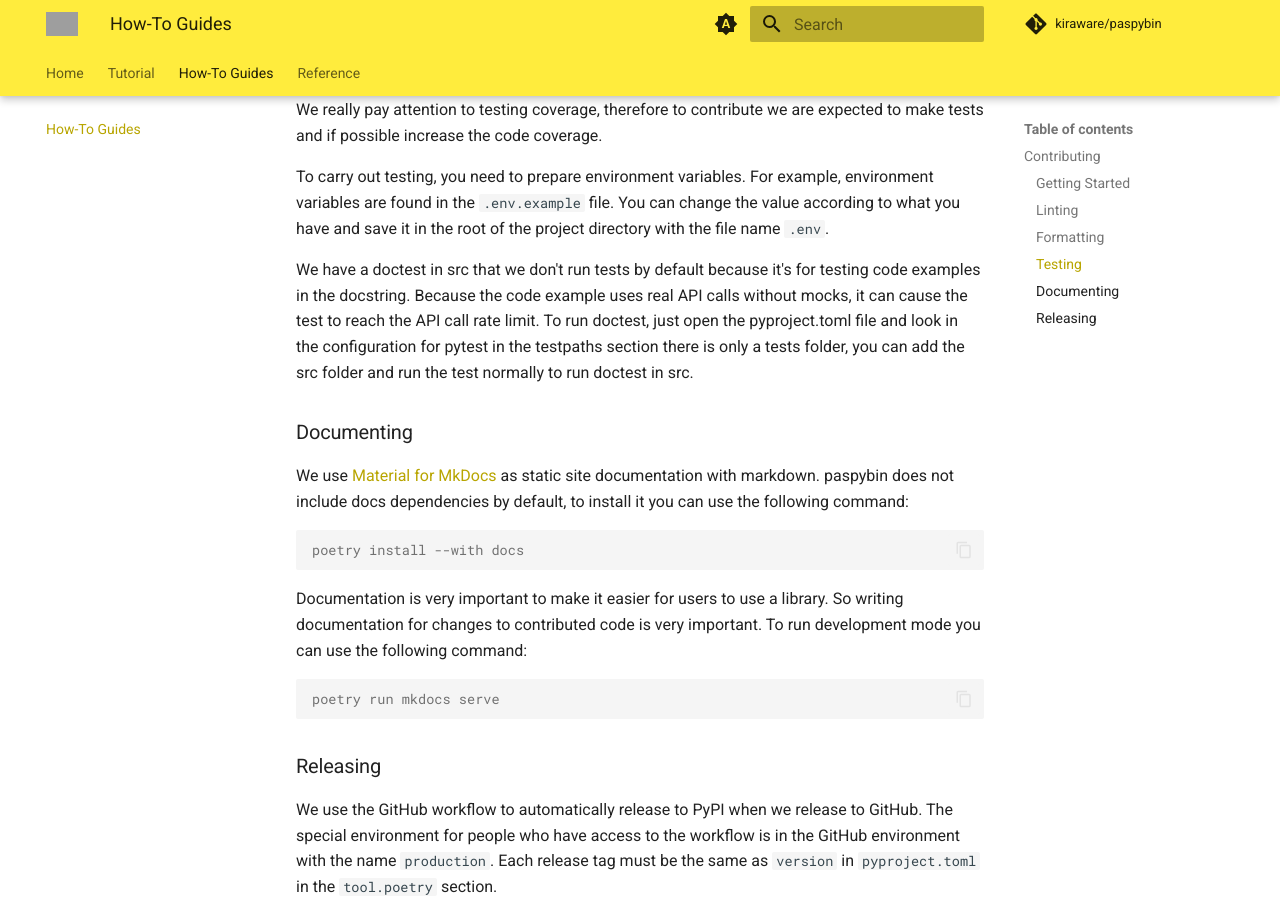
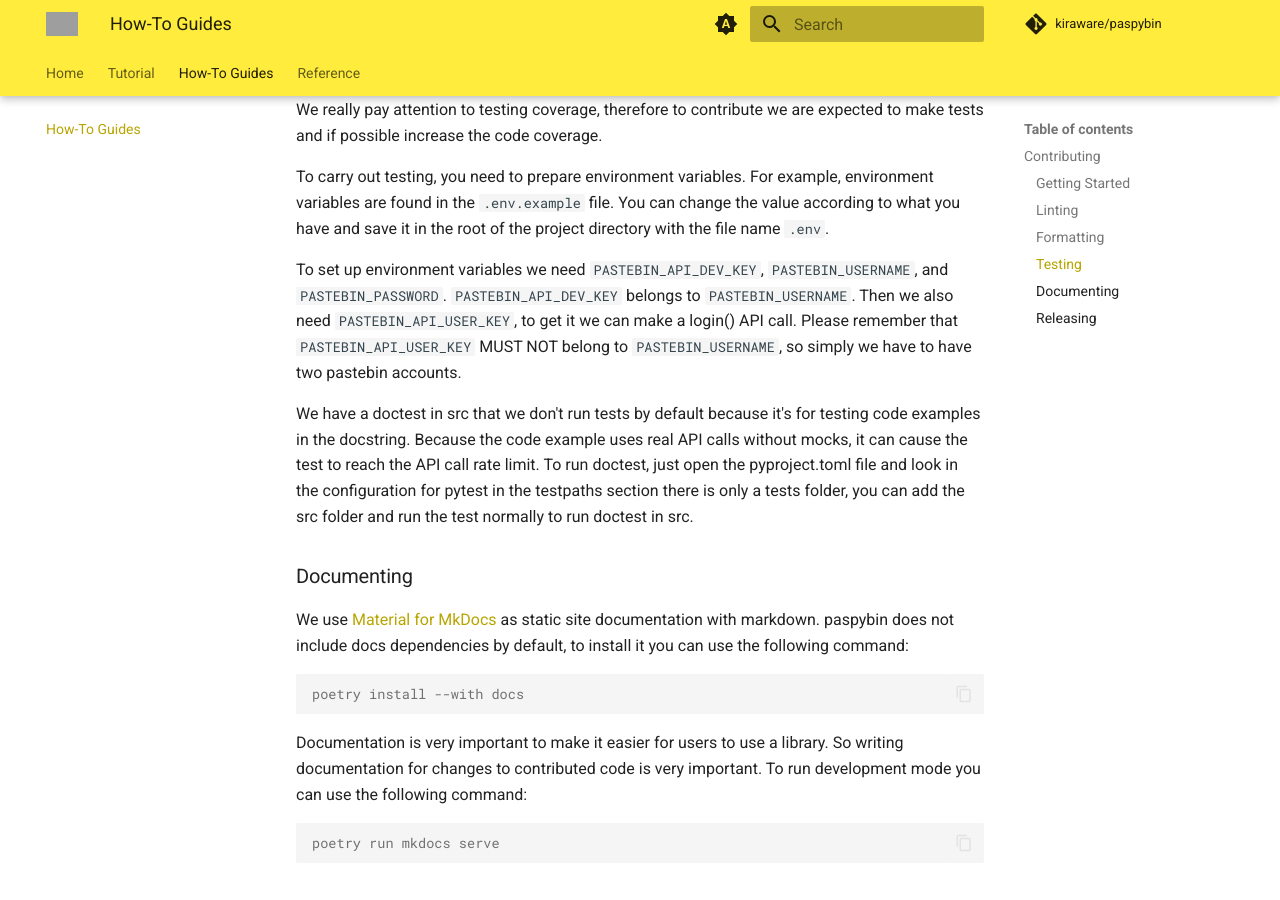
Before and after one commit to kiraware/paspybin, an MkDocs documentation site: the page built from docs/how-to-guides.md, in a window 1280 px wide and 900 px high, scrolled down 1851 px. Built offline with MkDocs 1.6.1 and Material for MkDocs 9.7.7, drawn with Linux system fonts in a browser that asks for light colours; comment, search, counter and statistics services are not loaded; grey boxes are pictures that could not be loaded.

Commit message:
update docs

```diff
--- a/docs/how-to-guides.md
+++ b/docs/how-to-guides.md
@@ -113,6 +113,13 @@
 file. You can change the value according to what you have and save
 it in the root of the project directory with the file name `.env`.
 
+To set up environment variables we need `PASTEBIN_API_DEV_KEY`,
+`PASTEBIN_USERNAME`, and `PASTEBIN_PASSWORD`. `PASTEBIN_API_DEV_KEY`
+belongs to `PASTEBIN_USERNAME`. Then we also need `PASTEBIN_API_USER_KEY`,
+to get it we can make a login() API call. Please remember that
+`PASTEBIN_API_USER_KEY` MUST NOT belong to `PASTEBIN_USERNAME`,
+so simply we have to have two pastebin accounts.
+
 We have a doctest in src that we don't run tests by default because
 it's for testing code examples in the docstring. Because the code
 example uses real API calls without mocks, it can cause the test to
--- a/mkdocs.yml
+++ b/mkdocs.yml
@@ -66,6 +66,8 @@
   - pymdownx.highlight:
       anchor_linenums: true
   - pymdownx.superfences
+  - pymdownx.tabbed:
+      alternate_style: true
 
 repo_url: https://github.com/kiraware/paspybin
 repo_name: kiraware/paspybin
```
